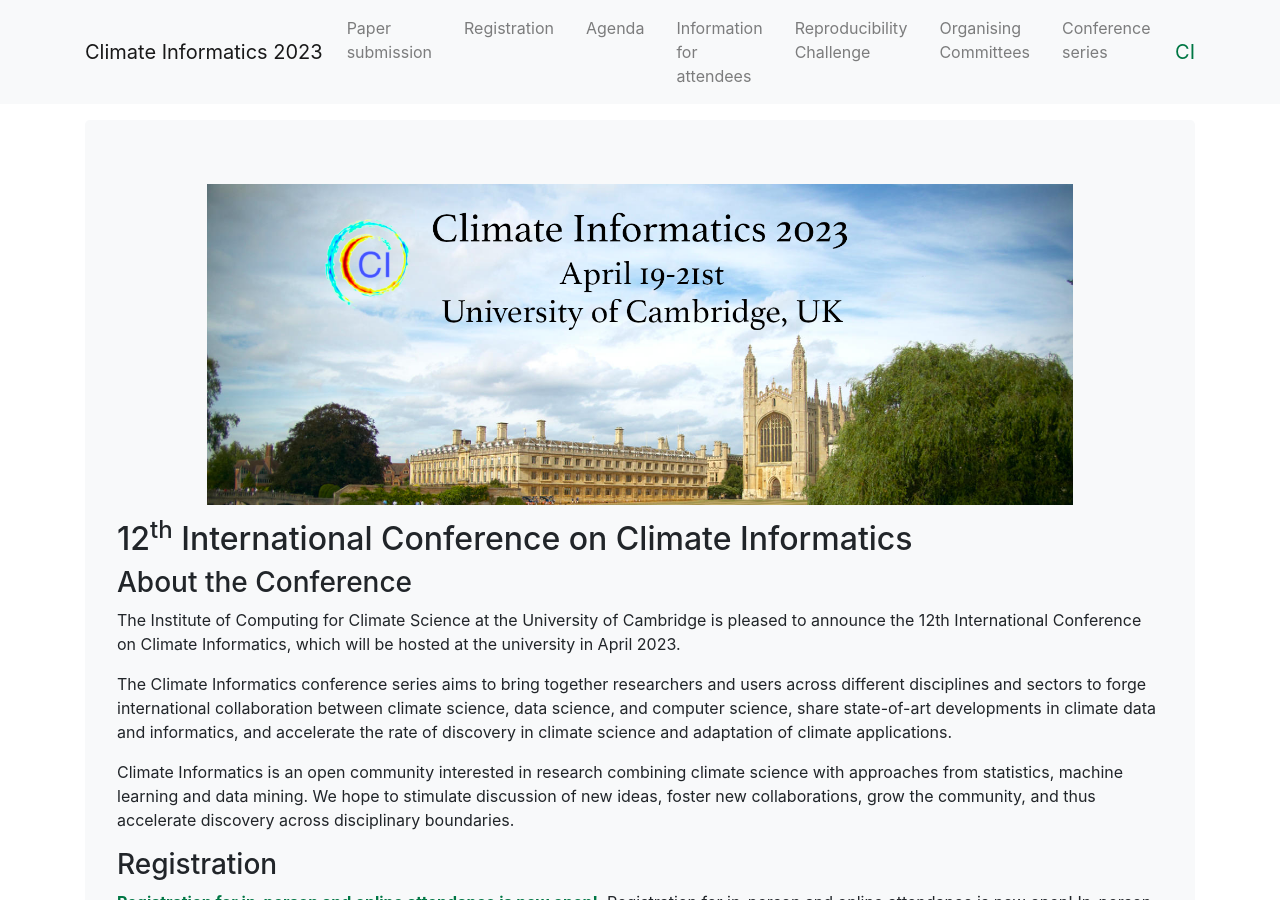
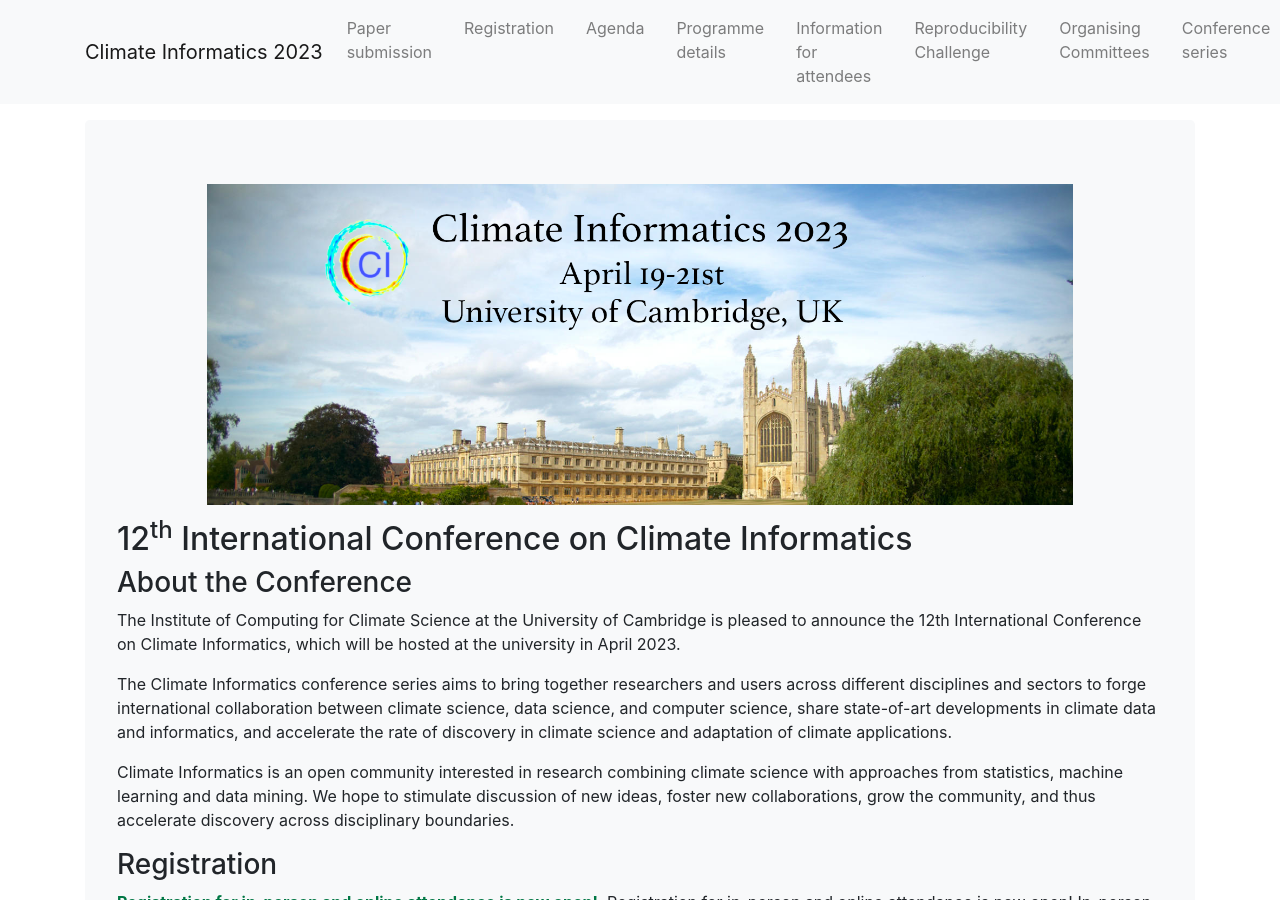
Before and after one commit to DigitaleGesellschaft/jekyll-theme-conference, a Jekyll site: the page built from index.md, in a window 1280 px wide and 900 px high. Built offline with Jekyll 4.4.1, drawn with Linux system fonts in a browser that asks for light colours.

Commit message:
details link on menu

```diff
--- a/_config.yml
+++ b/_config.yml
@@ -72,6 +72,10 @@
         absolute_url: https://docs.google.com/spreadsheets/d/e/2PACX-1vS3UIt7aGJe0eQA9PskHcbGthBp6YWTEcm8yDYx0wgGmykqntU7cupBzS2HFDnFGGTaYoAsb06dr01W/pubhtml?gid=1558072167&single=true
       - live:true
 
+      - name: "Programme details"
+        absolute_url: /fulldetails
+      - live:true
+
       - name: "Information for attendees"
         relative_url: /travel
       - live:true
```
